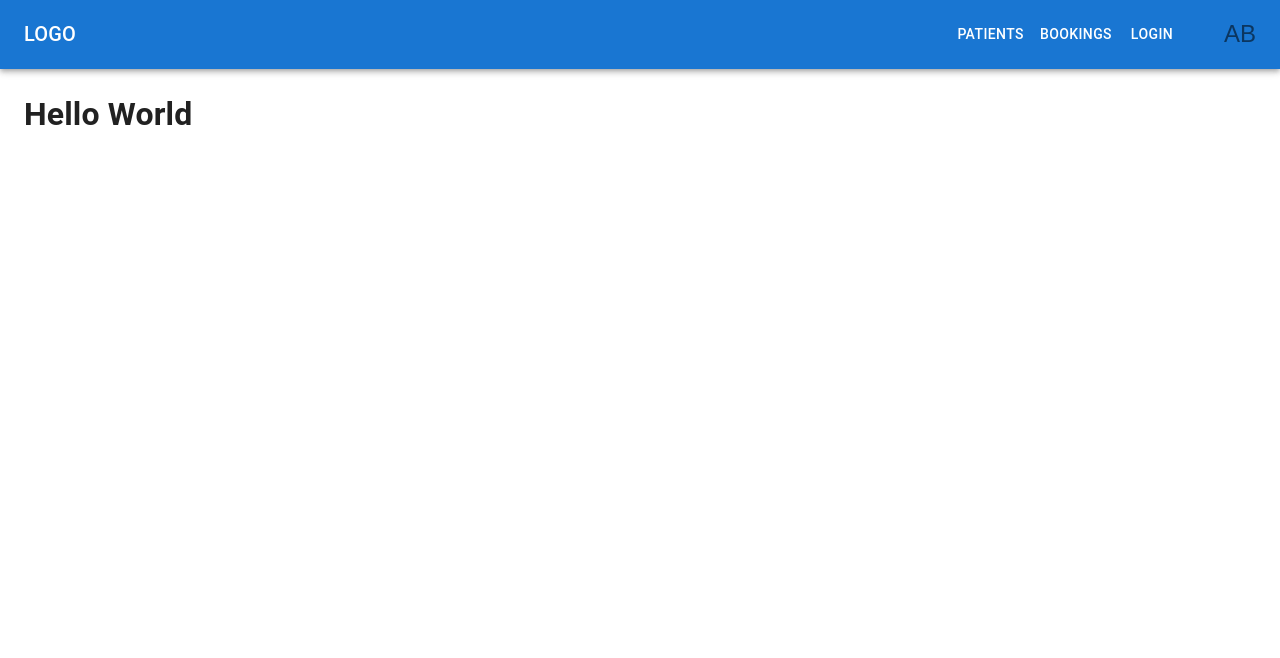
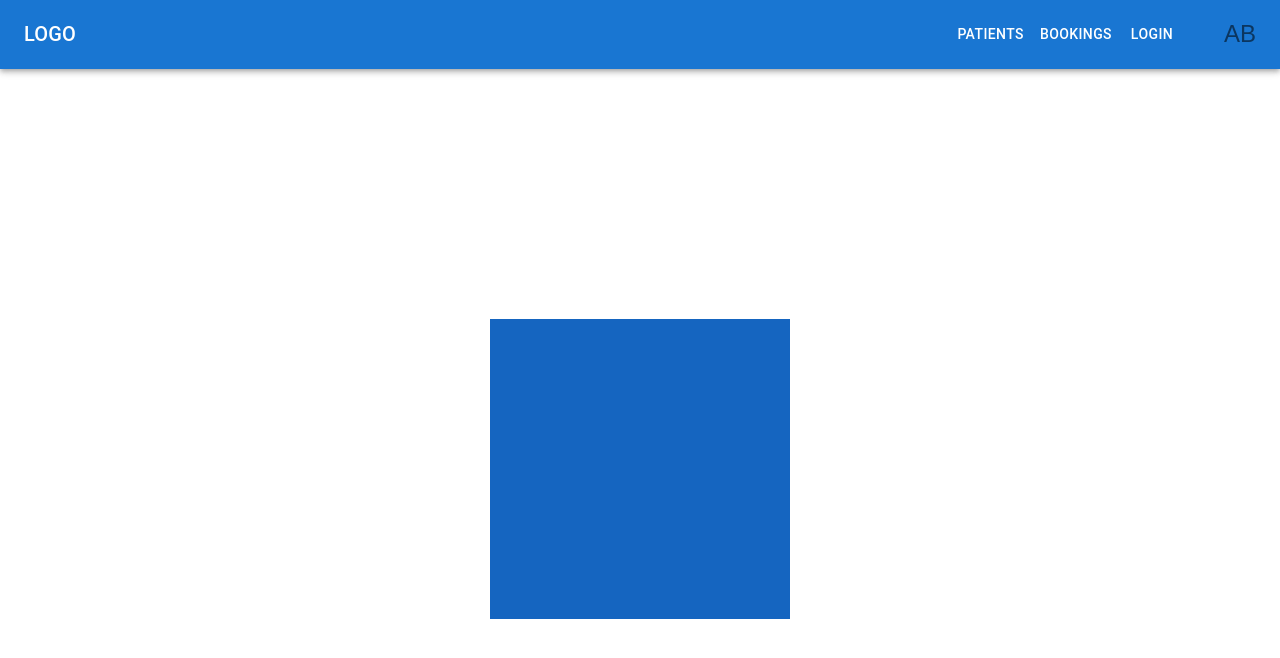
Before and after one commit to projectjimcs/menomemo-frontend, a Next.js app: page / in a window 1280 px wide. Shown: the top 658 px of the page. Built offline with nearby package versions, Linux system fonts and the light colour scheme.

Commit message:
Basic homepage and login setup

```diff
--- a/pages/index.tsx
+++ b/pages/index.tsx
@@ -1,5 +1,30 @@
+import Container from '@mui/material/Container';
+import Box from '@mui/material/Box';
+
 function Homepage() {
-  return <h1>Hello World</h1>;
+  return (
+    <Container
+      maxWidth={false}
+      sx={{
+        display: 'flex',
+        alignItems: 'center',
+        justifyContent: 'center',
+        height: '100vh',
+      }}
+    >
+      <Box
+        sx={{
+          width: 300,
+          height: 300,
+          backgroundColor: 'primary.dark',
+          '&:hover': {
+            backgroundColor: 'primary.main',
+            opacity: [0.9, 0.8, 0.7],
+          },
+        }}
+      />
+    </Container>
+  )
 }
 
 export default Homepage;
```
Also changed, not shown: pages/login.tsx (+48 -1 lines).
